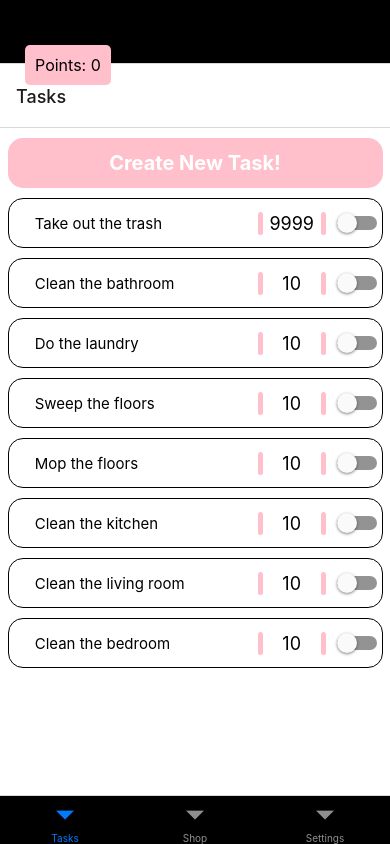
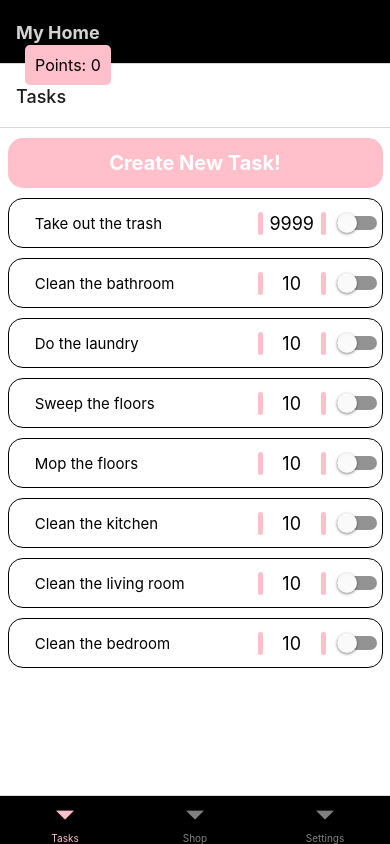
Before and after one commit to TaqiT/HabitHero, a React Native app in the folder habit-tracker/: screen /Tasks in a window 390 px wide. Built offline with nearby package versions, Linux system fonts and the light colour scheme.

Commit message:
minor styling changes

```diff
--- a/habit-tracker/App.js
+++ b/habit-tracker/App.js
@@ -25,7 +25,9 @@ const MyTabs = () => {
           elevation: 0,
           borderColor: 'pink',
           borderRadius: 0
-        }
+        },
+        tabBarActiveTintColor: 'pink',
+        tabBarInactiveTintColor: 'grey',
       }}
     >
       <tab.Screen name="Tasks" component={TaskTab}/>
@@ -49,7 +51,7 @@ const App = () => {
                 headerStyle: {
                   backgroundColor: 'black',
                 },
-                headerTintColor: 'Pink',
+                headerTintColor: '#D3D3D3',
                 headerTitleStyle: {
                   fontWeight: 'bold',
                 },
--- a/habit-tracker/src/components/Task.js
+++ b/habit-tracker/src/components/Task.js
@@ -58,7 +58,7 @@ const styles = StyleSheet.create({
 	task_points: {
 		view: {
 			flex: 5.5,
-			// backgroundColor: '#0f0',
+
 			alignItems: 'center',
 		},
 		text: {
@@ -70,12 +70,12 @@ const styles = StyleSheet.create({
 	spacer: {
 		flex: 1,
 		height: 10,
-		// backgroundColor: '#f00',
+
 	},
 	check_box: {
 		flex: 4,
 		height: 20,
-		// backgroundColor: '#00f',
+
 		borderWidth: 1,
 	},
 	touchable: {
```
